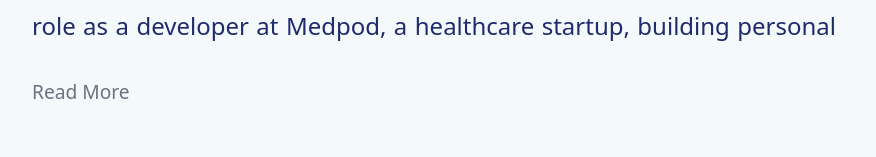
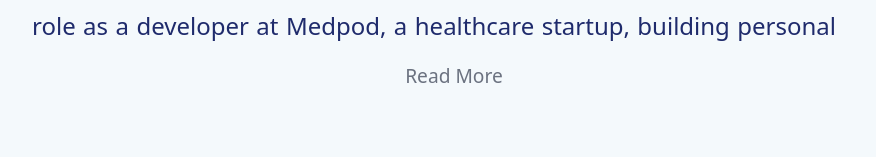
Before and after one commit to alcytorres/alcy-portfolio, a React (Create React App) app: page / in a window 1280 px wide. Shown: the part 1326-1483 px from the top of the page, without its empty margins (356-1232 px from the left). Built offline with nearby package versions, Linux system fonts and the light colour scheme.

Commit message:
Move 'read more' button

```diff
--- a/src/components/About.css
+++ b/src/components/About.css
@@ -1,12 +1,12 @@
 /* About Section */
 .about-section {
   text-align: left; /* Align all text to the left */
-  padding: 2rem 3rem; /* UPDATED: Expanded horizontal padding for more space */
+  padding: 2rem 3rem; /* Expanded horizontal padding for more space */
   color: #1f2b6c;
-  max-width: 1200px; /* UPDATED: Increase the section width for more words per line */
+  max-width: 1200px; /* Increase the section width for more words per line */
   margin: auto;
   margin-top: 300px; /* Adjust spacing above */
-  margin-left: 340px; /* NEW: Slightly move section to the left */
+  margin-left: 340px; /* Slightly move section to the left */
 }
 
 /* About Header */
@@ -30,7 +30,7 @@
 
 /* Expanded State */
 .about-text.expanded {
-  max-height: 60rem; /* UPDATED: Allow more room for expanded content */
+  max-height: 60rem; /* Allow more room for expanded content */
   opacity: 1;
 }
 
@@ -53,8 +53,8 @@
 
 /* Read More Link */
 .read-more-link {
-  display: inline-block;
-  margin-top: 1rem;
+  display: block; /* Set block to allow centering */
+  margin: 1rem auto 0; /* Center horizontally with auto margins */
   color: #6b7280;
   font-size: 1.2rem;
   text-decoration: none;
@@ -62,6 +62,7 @@
   background: transparent;
   cursor: pointer;
   position: relative;
+  text-align: center; /* Center the text */
 }
 
 .read-more-link:hover {
--- a/src/components/Navbar.js
+++ b/src/components/Navbar.js
@@ -1,11 +1,22 @@
-import React, { useState } from 'react';
-import './Navbar.css'; // Import the CSS file
-import logo from '../assets/alcy-logo.png'; // Import the logo
-
-import { FaEnvelope } from 'react-icons/fa'; // Email icon
+import React, { useState, useEffect } from 'react'; // NEW: Add useEffect
+import './Navbar.css';
+import logo from '../assets/alcy-logo.png';
+import { FaEnvelope } from 'react-icons/fa';
 
 function Navbar() {
   const [isOpen, setIsOpen] = useState(false);
+
+  // NEW: Effect to handle body scrolling
+  useEffect(() => {
+    if (isOpen) {
+      document.body.style.overflow = 'hidden'; // Disable scrolling
+    } else {
+      document.body.style.overflow = 'auto'; // Enable scrolling
+    }
+    return () => {
+      document.body.style.overflow = 'auto'; // Cleanup on component unmount
+    };
+  }, [isOpen]);
 
   return (
     <nav className="navbar">
```
